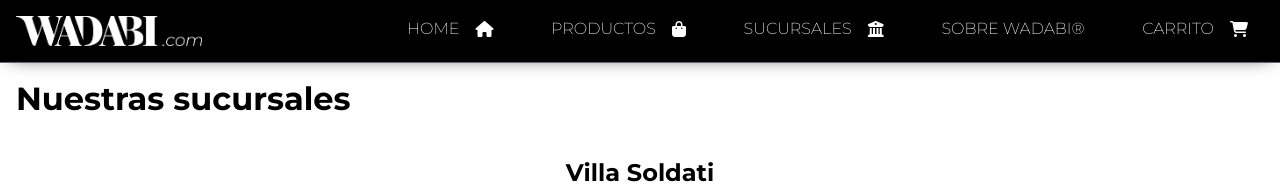
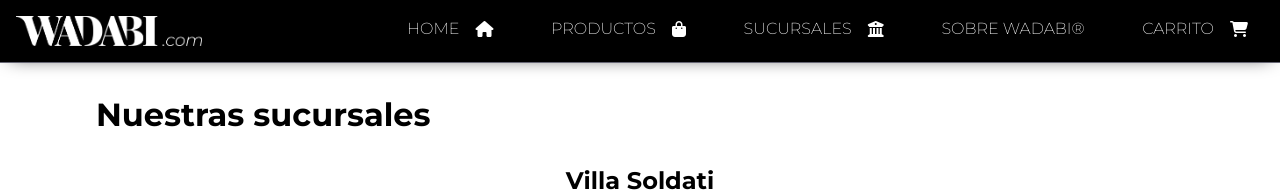
Before and after one commit to Walter185/WADABI, a plain HTML site: page sucursales.html in a window 1280 px wide. Shown: the top 192 px of the page. Drawn offline with nearby package versions, Linux system fonts and the light colour scheme.

Commit message:
ajustando sucursales

```diff
--- a/CSS/style.css
+++ b/CSS/style.css
@@ -901,20 +901,11 @@ a {
   background-position: center center;
 
 }----*/
-iframe{
-  max-width: 100%;
-}
 
 .sucursales{
-  display: flex;
-  flex-direction: column;
-  justify-content: center;
-}
-
-h2{
-  margin: 16px;
-  font-size: 32px;
-  font-weight: bold;
+  width: 100%;
+  max-width: 90vw;
+  margin: 1rem auto;
 }
 
 .barrios{
@@ -927,12 +918,16 @@ h2{
   font-weight: bold;
 }
 
-/* @media(max-width: 700px){
-  .sucursales{
-    width: 60%;
-    margin: 0 2vw;
-  }
-} */
+iframe{
+  max-width: 100%;
+}
+
+h2{
+  margin: 1em;
+  font-size: 32px;
+  font-weight: bold;
+}
+
 /*
 
   font-size:large;
```
